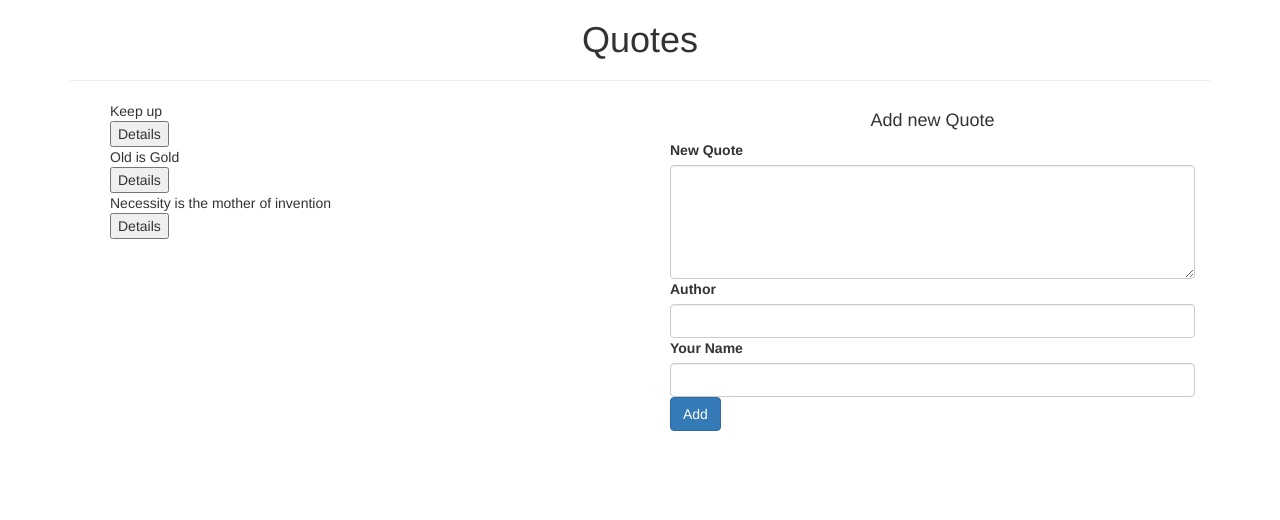
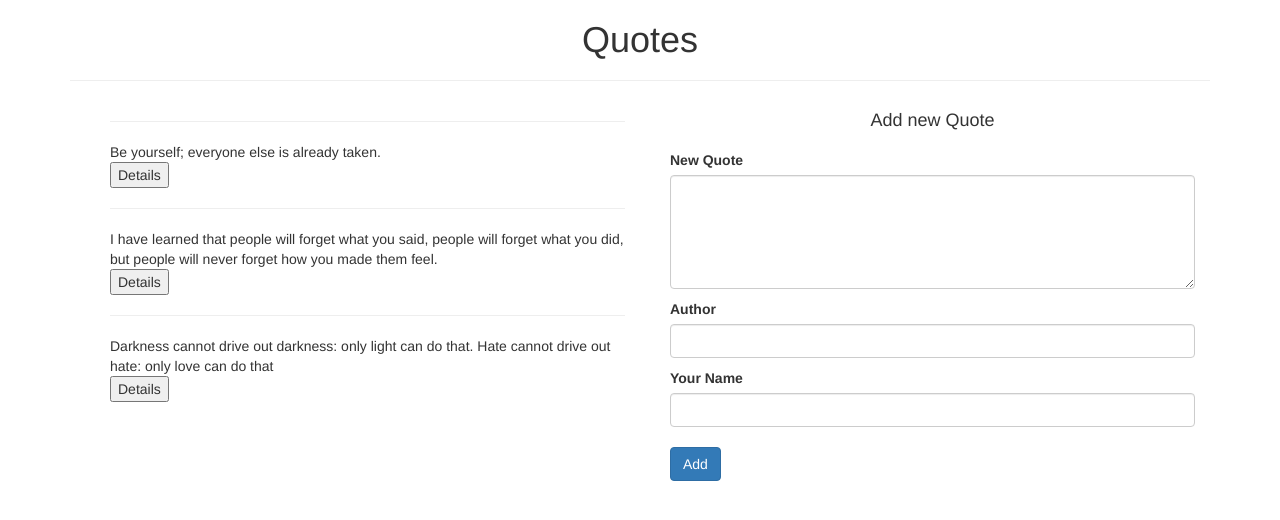
Before and after one commit to Kadas36/Quotes-Application, an Angular app: page / in a window 1280 px wide. Shown: the top 520 px of the page. Built offline with nearby package versions, Linux system fonts and the light colour scheme.

Commit message:
Add quote styling

```diff
--- a/src/app/app.module.ts
+++ b/src/app/app.module.ts
@@ -6,7 +6,6 @@ import { AppComponent } from './app.component';
 import { QuoteComponent } from './quote/quote.component';
 import { FormComponent } from './form/form.component';
 import { DetailsComponent } from './details/details.component';
-import { HighlightDirective } from './highlight.directive';
 
 @NgModule({
   declarations: [
@@ -14,7 +13,6 @@ import { HighlightDirective } from './highlight.directive';
     QuoteComponent,
     FormComponent,
     DetailsComponent,
-    HighlightDirective
   ],
   imports: [
     BrowserModule,
--- a/src/app/details/details.component.css
+++ b/src/app/details/details.component.css
@@ -3,7 +3,7 @@
     justify-content: space-between;
     width: 80%;
     margin-top: 20px;
-    color: aquamarine;
+    color: blue;
 }
 
 .glyph{
--- a/src/app/details/details.component.html
+++ b/src/app/details/details.component.html
@@ -1,11 +1,11 @@
 <div class="quoteAction">
   <p>By {{ quote.name}}</p>
   <div class="glyph">
-    <div class="glyphicon glyphicon-thumbs-up" (click)='incrementNumber(i)'></div>
+    <div class="glyphicon glyphicon-thumbs-up" (click)='incrementNumber()'></div>
     <p class="count">{{ likes }}</p>
   </div>
   <div class="glyph">
-    <div class="glyphicon glyphicon-thumbs-down" (click)='decrementNumber(i)'></div>
+    <div class="glyphicon glyphicon-thumbs-down" (click)='decrementNumber()'></div>
     <p class="count">{{ dislikes }}</p>
   </div>
   <button (click)= 'deleteQuote(true)'>Delete</button>
--- a/src/app/form/form.component.css
+++ b/src/app/form/form.component.css
@@ -2,3 +2,9 @@
     display: flex;
     flex-direction: column;
 }
+button{
+    margin-top: 20px;
+}
+label{
+    margin-top: 10px;
+}
--- a/src/app/highlight.directive.ts
+++ /dev/null
@@ -1,12 +0,0 @@
-import { Directive, ElementRef } from '@angular/core';
-
-@Directive({
-  selector: '[appHighlight]'
-})
-export class HighlightDirective {
-
-  constructor(private elem: ElementRef){
-
-  }
-
-}
--- a/src/app/quote/quote.component.html
+++ b/src/app/quote/quote.component.html
@@ -12,6 +12,7 @@
       <div class="col-sm-6">
         <ul>
           <div *ngFor='let quote of quotes; let i = index'>
+            <hr>
             <li appHighlight>{{quote.citation}}</li>
             <button (click)='toggleDetails(i)'>Details</button>
             <app-details *ngIf='quote.showDetails' [quote]='quote' (deleteQ) = 'quotedel($event,i)'></app-details>
--- a/src/app/quote/quote.component.ts
+++ b/src/app/quote/quote.component.ts
@@ -10,9 +10,9 @@ import { Kquote } from './../kquote';
 export class QuoteComponent implements OnInit {
 
   quotes: Kquote[] = [
-    new Kquote('Keep up', 'Kadas', 'Thomas'),
-    new Kquote('Old is Gold', 'Kadas', 'Thomas'),
-    new Kquote('Necessity is the mother of invention', 'Kadas', 'Thomas'),
+    new Kquote('Be yourself; everyone else is already taken.', 'Oscar Wilde', 'Thomas'),
+    new Kquote('I have learned that people will forget what you said, people will forget what you did, but people will never forget how you made them feel.', 'Maya Angelou', 'Thomas'),
+    new Kquote('Darkness cannot drive out darkness: only light can do that. Hate cannot drive out hate: only love can do that', 'Martin Luther King Jr', 'Thomas'),
   ];
 
   toggleDetails(index): any{
```
Also changed, not shown: 1 other file (tests, documents, lock files or other folders).
